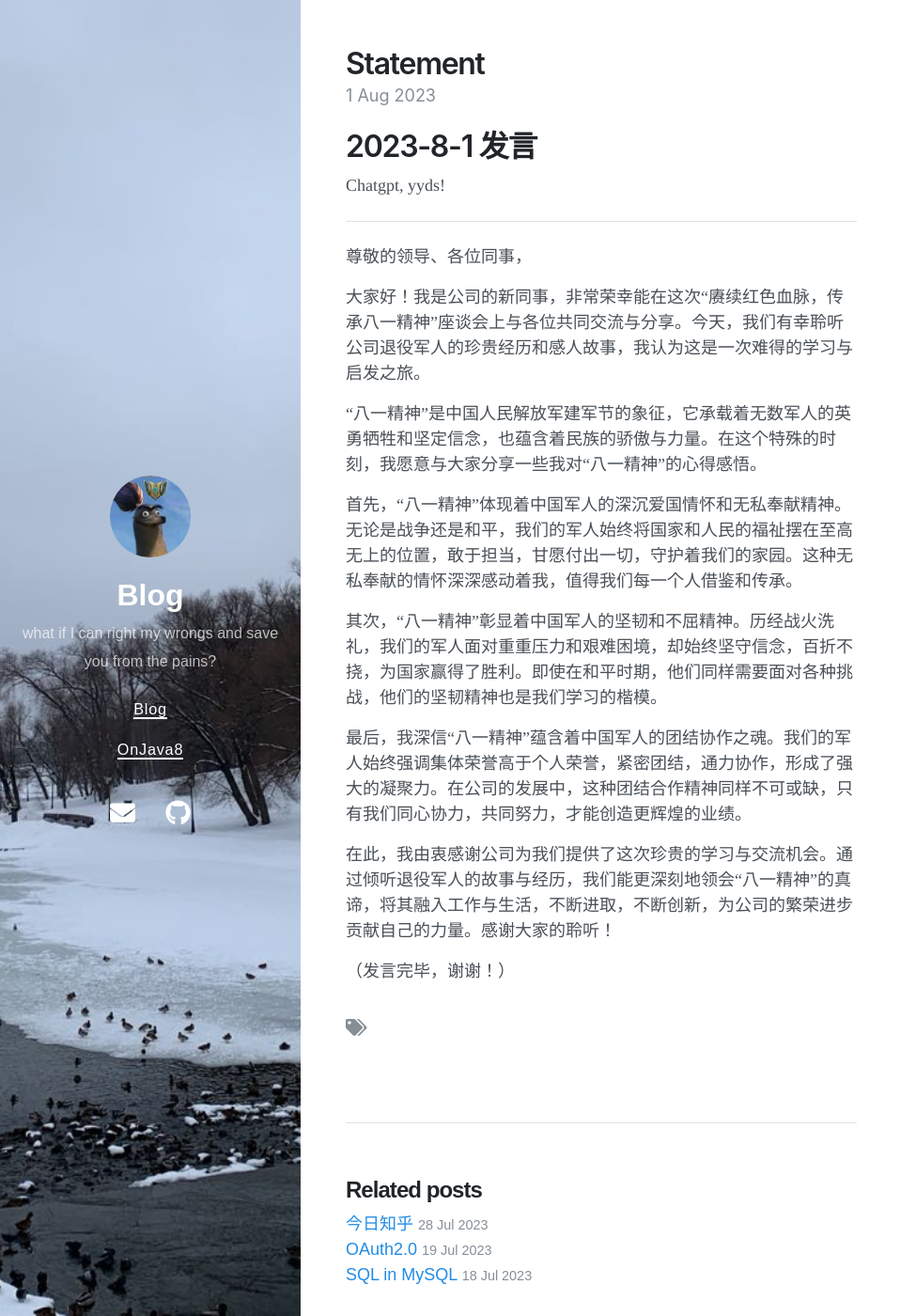
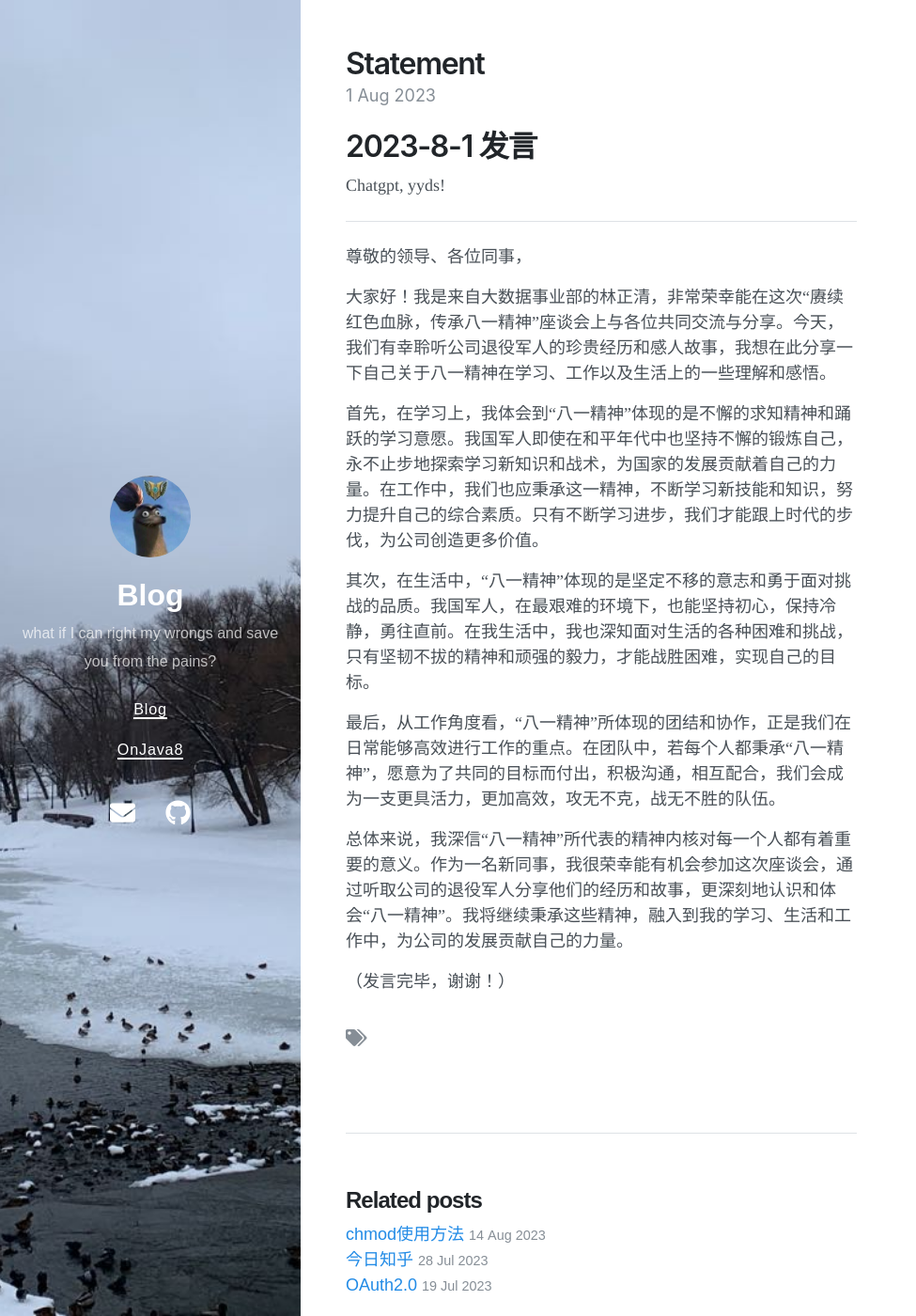
Before and after one commit to Usigned/Usigned.github.io, a Jekyll site: the page built from docs/_posts/2023-8-1-statement.md, in a window 1280 px wide and 1400 px high. Shown: the whole window at 94% size, without its empty margins (0-975 px from the left). Built offline with Jekyll 4.4.1, drawn with Linux system fonts in a browser that asks for light colours; nearby versions of some CDN libraries; our own code applies the rules of GitHub Pages for plain Markdown files; comment, search, counter and statistics services are not loaded.

Commit message:
docs: update 1 file and create 1 file

```diff
--- a/docs/_posts/2023-8-1-statement.md
+++ b/docs/_posts/2023-8-1-statement.md
@@ -6,16 +6,14 @@ ___
 
 尊敬的领导、各位同事，
 
-大家好！我是公司的新同事，非常荣幸能在这次“赓续红色血脉，传承八一精神”座谈会上与各位共同交流与分享。今天，我们有幸聆听公司退役军人的珍贵经历和感人故事，我认为这是一次难得的学习与启发之旅。
+大家好！我是来自大数据事业部的林正清，非常荣幸能在这次“赓续红色血脉，传承八一精神”座谈会上与各位共同交流与分享。今天，我们有幸聆听公司退役军人的珍贵经历和感人故事，我想在此分享一下自己关于八一精神在学习、工作以及生活上的一些理解和感悟。
 
-“八一精神”是中国人民解放军建军节的象征，它承载着无数军人的英勇牺牲和坚定信念，也蕴含着民族的骄傲与力量。在这个特殊的时刻，我愿意与大家分享一些我对“八一精神”的心得感悟。
+首先，在学习上，我体会到“八一精神”体现的是不懈的求知精神和踊跃的学习意愿。我国军人即使在和平年代中也坚持不懈的锻炼自己，永不止步地探索学习新知识和战术，为国家的发展贡献着自己的力量。在工作中，我们也应秉承这一精神，不断学习新技能和知识，努力提升自己的综合素质。只有不断学习进步，我们才能跟上时代的步伐，为公司创造更多价值。
 
-首先，“八一精神”体现着中国军人的深沉爱国情怀和无私奉献精神。无论是战争还是和平，我们的军人始终将国家和人民的福祉摆在至高无上的位置，敢于担当，甘愿付出一切，守护着我们的家园。这种无私奉献的情怀深深感动着我，值得我们每一个人借鉴和传承。
+其次，在生活中，“八一精神”体现的是坚定不移的意志和勇于面对挑战的品质。我国军人，在最艰难的环境下，也能坚持初心，保持冷静，勇往直前。在我生活中，我也深知面对生活的各种困难和挑战，只有坚韧不拔的精神和顽强的毅力，才能战胜困难，实现自己的目标。
 
-其次，“八一精神”彰显着中国军人的坚韧和不屈精神。历经战火洗礼，我们的军人面对重重压力和艰难困境，却始终坚守信念，百折不挠，为国家赢得了胜利。即使在和平时期，他们同样需要面对各种挑战，他们的坚韧精神也是我们学习的楷模。
+最后，从工作角度看，“八一精神”所体现的团结和协作，正是我们在日常能够高效进行工作的重点。在团队中，若每个人都秉承“八一精神”，愿意为了共同的目标而付出，积极沟通，相互配合，我们会成为一支更具活力，更加高效，攻无不克，战无不胜的队伍。
 
-最后，我深信“八一精神”蕴含着中国军人的团结协作之魂。我们的军人始终强调集体荣誉高于个人荣誉，紧密团结，通力协作，形成了强大的凝聚力。在公司的发展中，这种团结合作精神同样不可或缺，只有我们同心协力，共同努力，才能创造更辉煌的业绩。
-
-在此，我由衷感谢公司为我们提供了这次珍贵的学习与交流机会。通过倾听退役军人的故事与经历，我们能更深刻地领会“八一精神”的真谛，将其融入工作与生活，不断进取，不断创新，为公司的繁荣进步贡献自己的力量。感谢大家的聆听！
+总体来说，我深信“八一精神”所代表的精神内核对每一个人都有着重要的意义。作为一名新同事，我很荣幸能有机会参加这次座谈会，通过听取公司的退役军人分享他们的经历和故事，更深刻地认识和体会“八一精神”。我将继续秉承这些精神，融入到我的学习、生活和工作中，为公司的发展贡献自己的力量。
 
 （发言完毕，谢谢！）
```
Also changed, not shown: docs/_posts/2023-8-14-chmod.md (added, +46 -0 lines).
